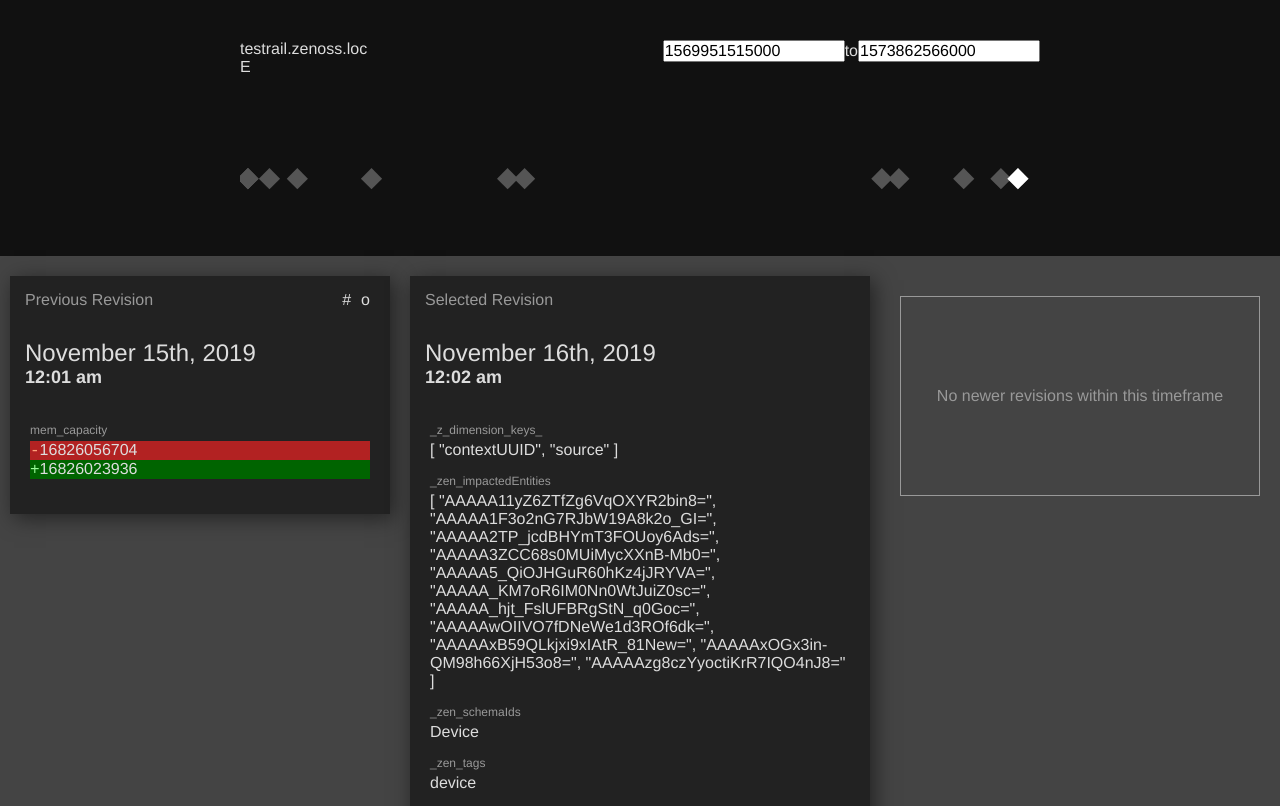
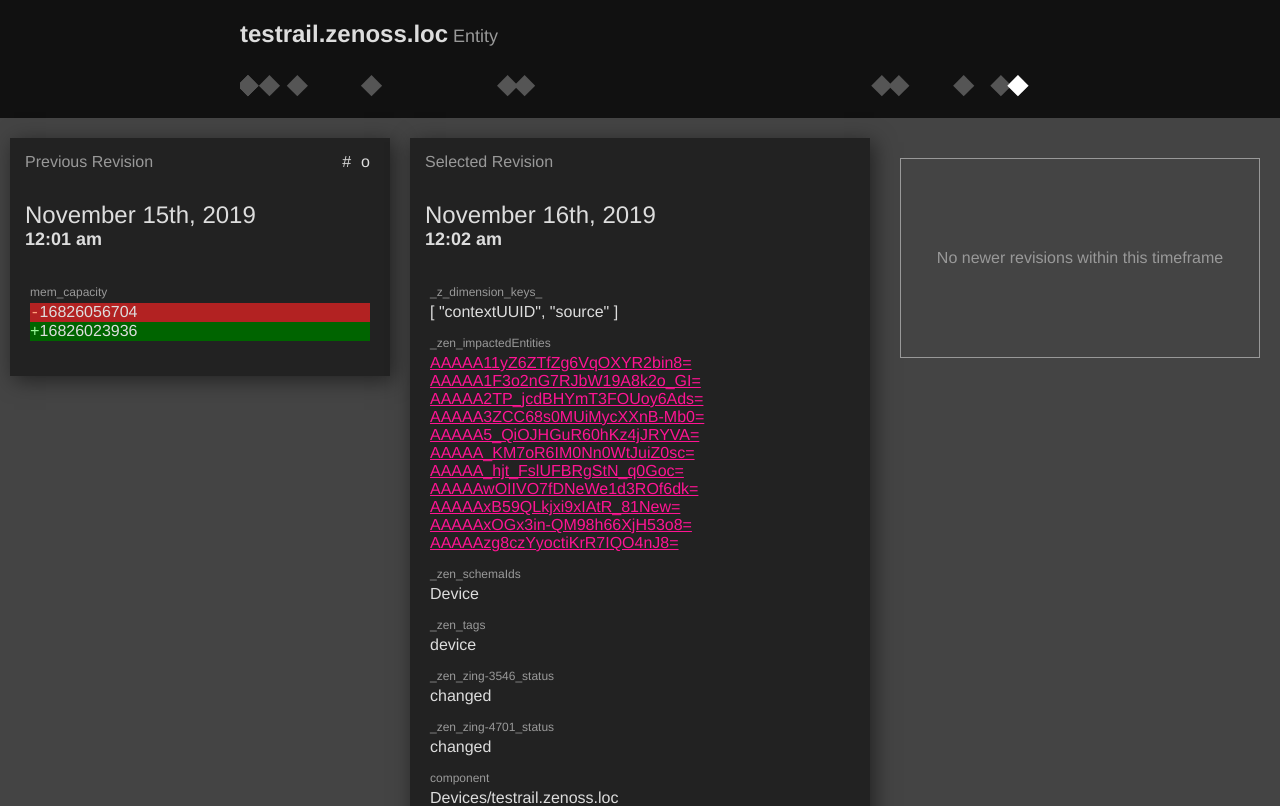
Before and after one commit to rDr4g0n/yamr-mcfly, a Vue app: page / in a window 1280 px wide. Shown: the top 806 px of the page. Built offline with nearby package versions, Linux system fonts and the light colour scheme.

Commit message:
add link field renderer

```diff
--- a/src/App.vue
+++ b/src/App.vue
@@ -4,13 +4,15 @@
       <div class="item-header-wrap">
         <div class="item-header">
           <div class="item-name">{{ itemName }}</div>
-          <div class="item-type">{{ itemType }}</div>
+          <div class="item-type">{{ labelForType(itemType) }}</div>
         </div>
+        <!--
         <div class="time-range">
           <input class="time-range-start" v-model="start">
           <span>to</span>
           <input class="time-range-start" v-model="end">
         </div>
+        -->
       </div>
 
       <div class="revision-timeline-wrap">
@@ -30,6 +32,7 @@
           v-if="prevRevision"
           title="Previous Revision"
           :timestamp="prevRevision.timestamp"
+          :itemType="itemType"
           :fields="prevRevision.fields"
           :diffFields="selectedRevision.fields"
           :diffOnly="true"
@@ -49,6 +52,7 @@
           v-if="selectedRevision"
           :title="selectedRevisionTitle"
           :timestamp="selectedRevision.timestamp"
+          :itemType="itemType"
           :fields="selectedRevision.fields"
           :diffFields="diffRevision ? diffRevision.fields : null"
         >
@@ -63,6 +67,7 @@
           class="compact-revision"
           title="Next Revision"
           :timestamp="nextRevision.timestamp"
+          :itemType="itemType"
           :fields="nextRevision.fields"
           :diffFields="selectedRevision.fields"
           :diffOnly="true"
@@ -133,6 +138,13 @@ export default {
     compareRevision(revision, title){
       this.diffRevision = revision
       this.diffRevisionTitle = title
+    },
+    labelForType(type){
+      return {
+        "E": "Entity",
+        "M": "Metric",
+        "V": "Event",
+      }[type]
     }
   },
   mounted(){
@@ -154,6 +166,8 @@ export default {
   --primary-text: #DDD;
   --secondary-text: #999;
   --base-margin: 10px;
+  --action: deeppink;
+  --action-reverse: white;
 }
 
 #app {
@@ -168,18 +182,31 @@ export default {
 .item-header-wrap {
   width: 100%;
   max-width: 800px;
-  margin: 0 auto 40px auto;
+  margin: 0 auto 20px auto;
 }
 
 .item-header-wrap {
   display: flex;
   justify-content: space-between;
-  padding-top: 40px;
+  padding-top: 20px;
+}
+
+.item-header {
+  display: flex;
+  align-items: baseline;
+}
+.item-name {
+  font-size: 24px;
+  font-weight: bold;
+  margin-right: 5px;
+}
+.item-type {
+  color: var(--secondary-text);
+  font-size: 18px;
 }
 
 .revision-timeline-wrap {
-  padding-top: 45px;
-  height: 100px;
+  height: 30px;
 }
 
 .revision-viewer-wrap {
@@ -216,7 +243,7 @@ export default {
   padding: 0 5px;
 }
 .action-icon:hover {
-  color: deeppink;
+  color: var(--action);
 }
 
 
--- a/src/components/ItemView.vue
+++ b/src/components/ItemView.vue
@@ -9,23 +9,35 @@
         v-if="!(diffOnly && !isDiff(field))"
       >
         <div class="field-key">{{ field.name }}</div>
-        <template v-if="isDiff(field)">
-          <div v-if="field.from" class="field-from-value">{{ field.from }}</div>
-          <div v-if="field.value !== null" class="field-to-value">{{ field.value }}</div>
-        </template>
-        <template v-else>
-          <div class="field-value">{{ field.value }}</div>
-        </template>
+        <component
+          :is="componentNameForField(field.name)"
+          :field="field"
+          :itemType="itemType"
+        />
       </div>
      </template>
   </div>
 </template>
 
 <script>
+import DefaultRenderer from "./fieldRenderers/DefaultRenderer"
+import LinkRenderer from "./fieldRenderers/LinkRenderer"
+
 export default {
   name: "item-view",
+  components: {
+    DefaultRenderer,
+    LinkRenderer,
+  },
   props: {
+    itemType: String,
     fields: Array,
+    fieldsMap: {
+      type: Object,
+      default(){
+        return {}
+      }
+    },
     diffOnly: {
       type: Boolean,
       default: false
@@ -34,6 +46,9 @@ export default {
   methods: {
     isDiff(field){
       return "from" in field
+    },
+    componentNameForField(fieldName){
+      return this.fieldsMap[fieldName] || "DefaultRenderer"
     }
   }
 }
@@ -51,23 +66,4 @@ export default {
   color: var(--secondary-text);
   padding-bottom: 4px;
 }
-.field-value {
-  font-size: 16px;
-}
-.field-to-value {
-  background-color: darkgreen;
-}
-.field-to-value:before {
-  font-family: monospace;
-  color: palegreen;
-  content: "+";
-}
-.field-from-value {
-  background-color: firebrick;
-}
-.field-from-value:before {
-  font-family: monospace;
-  color: lightsalmon;
-  content: "-";
-}
 </style>
--- a/src/components/RevisionCard.vue
+++ b/src/components/RevisionCard.vue
@@ -8,7 +8,12 @@
       <div class="revision-card-date">{{ timestamp | toDate }}</div>
       <div class="revision-card-time">{{ timestamp | toTime }}</div>
     </div>
-    <ItemView :fields="formattedFields" :diffOnly="diffOnly"/>
+    <ItemView
+      :itemType="itemType"
+      :fields="formattedFields"
+      :diffOnly="diffOnly"
+      :fieldsMap="{'_zen_impactedEntities': 'LinkRenderer'}"
+    />
   </div>
 </template>
 
@@ -26,6 +31,7 @@ export default {
   props: {
     title: String,
     timestamp: Number,
+    itemType: String,
     fields: Object,
     diffFields: Object,
     diffOnly: {
--- /dev/null
+++ b/src/components/fieldRenderers/DefaultRenderer.vue
@@ -0,0 +1,47 @@
+<template>
+  <div class="field-renderer">
+    <template v-if="isDiff(field)">
+      <div v-if="field.from" class="field-from-value">{{ field.from }}</div>
+      <div v-if="field.value !== null" class="field-to-value">{{ field.value }}</div>
+    </template>
+    <template v-else>
+      <div class="field-value">{{ field.value }}</div>
+    </template>
+  </div>
+</template>
+
+<script>
+export default {
+  name: "default-renderer",
+  props: {
+    field: Object
+  },
+  methods: {
+    isDiff(field){
+      return "from" in field
+    },
+  }
+}
+</script>
+
+<style scoped>
+.field-value {
+  font-size: 16px;
+}
+.field-to-value {
+  background-color: darkgreen;
+}
+.field-to-value:before {
+  font-family: monospace;
+  color: palegreen;
+  content: "+";
+}
+.field-from-value {
+  background-color: firebrick;
+}
+.field-from-value:before {
+  font-family: monospace;
+  color: lightsalmon;
+  content: "-";
+}
+</style>
--- /dev/null
+++ b/src/components/fieldRenderers/LinkRenderer.vue
@@ -0,0 +1,101 @@
+<template>
+  <div class="link-renderer field-renderer">
+    <template v-if="isDiff(field)">
+      <div v-if="field.from" class="field-from-value">
+        <a
+          class="item-link reverse"
+          v-for="(value, i) in valueAsArray(field.from)"
+          :key="i"
+          :href="value.url"
+        >{{ value.name }}</a>
+      </div>
+      <div v-if="field.value !== null" class="field-to-value">
+        <a
+          class="item-link reverse"
+          v-for="(value, i) in valueAsArray(field.value)"
+          :key="i"
+          :href="value.url"
+        >{{ value.name }}</a>
+      </div>
+    </template>
+    <template v-else>
+      <div class="field-value">
+        <a
+          class="item-link"
+          v-for="(value, i) in valueAsArray(field.value)"
+          :key="i"
+          :href="value.url"
+        >{{ value.name }}</a>
+      </div>
+    </template>
+  </div>
+</template>
+
+<script>
+export default {
+  name: "link-renderer",
+  props: {
+    field: Object,
+    itemType: {
+      type: String,
+      required: true
+    },
+  },
+  methods: {
+    valueAsArray(value){
+      if(!Array.isArray(value)){
+        return [this.valueObject(value)]
+      }
+      return value.map(v => this.valueObject(v))
+    },
+    valueObject(value){
+      if(typeof value === "string"){
+        return {
+          id: value,
+          name: value,
+          type: this.itemType,
+          url: `/${this.itemType}/${value}`
+        }
+      }
+      return Object.assign(
+        {},
+        value,
+        { url: `/${this.itemType}/${value}` }
+      )
+    },
+    isDiff(field){
+      return "from" in field
+    },
+  }
+}
+</script>
+
+<style scoped>
+.field-value {
+  font-size: 16px;
+}
+.field-to-value {
+  background-color: darkgreen;
+}
+.field-to-value:before {
+  font-family: monospace;
+  color: palegreen;
+  content: "+";
+}
+.field-from-value {
+  background-color: firebrick;
+}
+.field-from-value:before {
+  font-family: monospace;
+  color: lightsalmon;
+  content: "-";
+}
+
+.item-link {
+  display: block;
+  color: var(--action);
+}
+.item-link.reverse {
+  color: var(--action-reverse);
+}
+</style>
```
Also changed, not shown: 1 other file (tests, documents, lock files or other folders).
